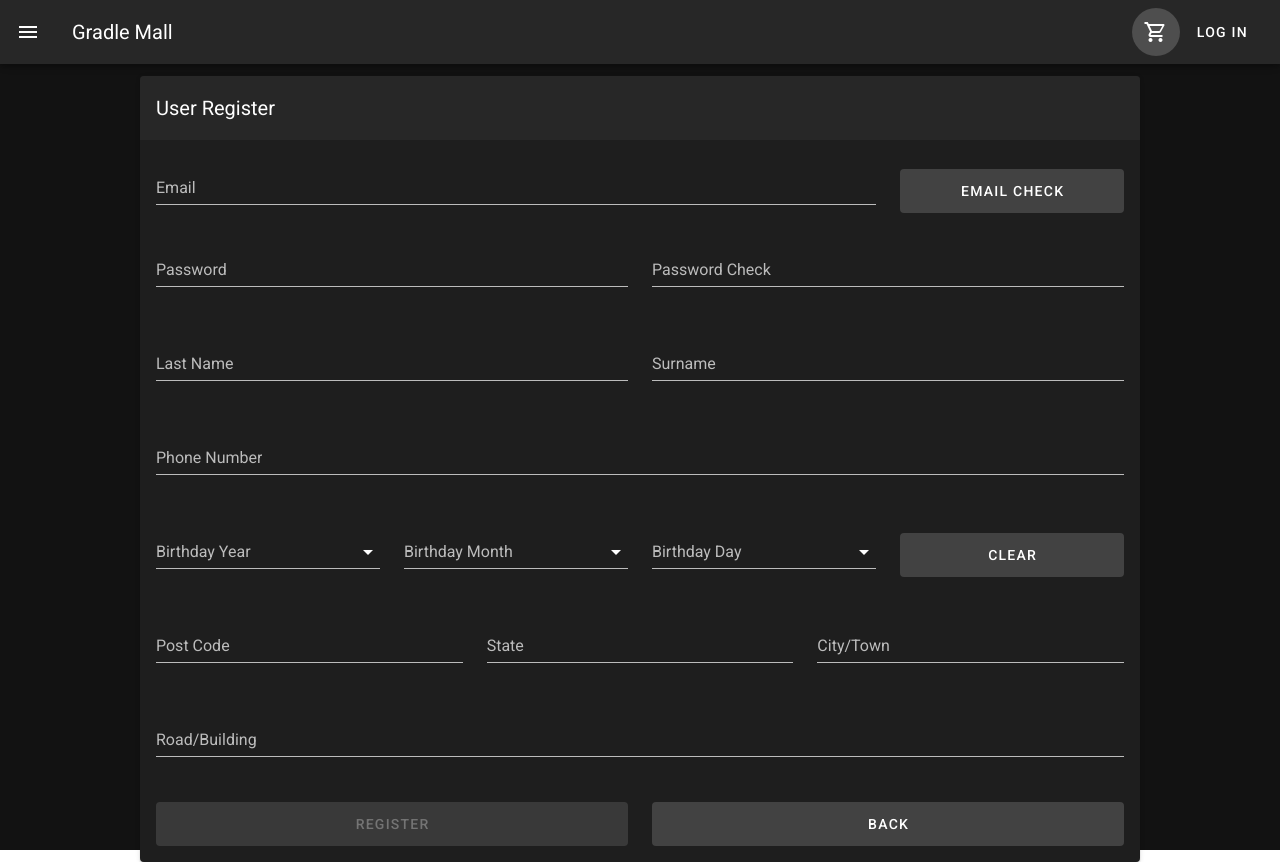
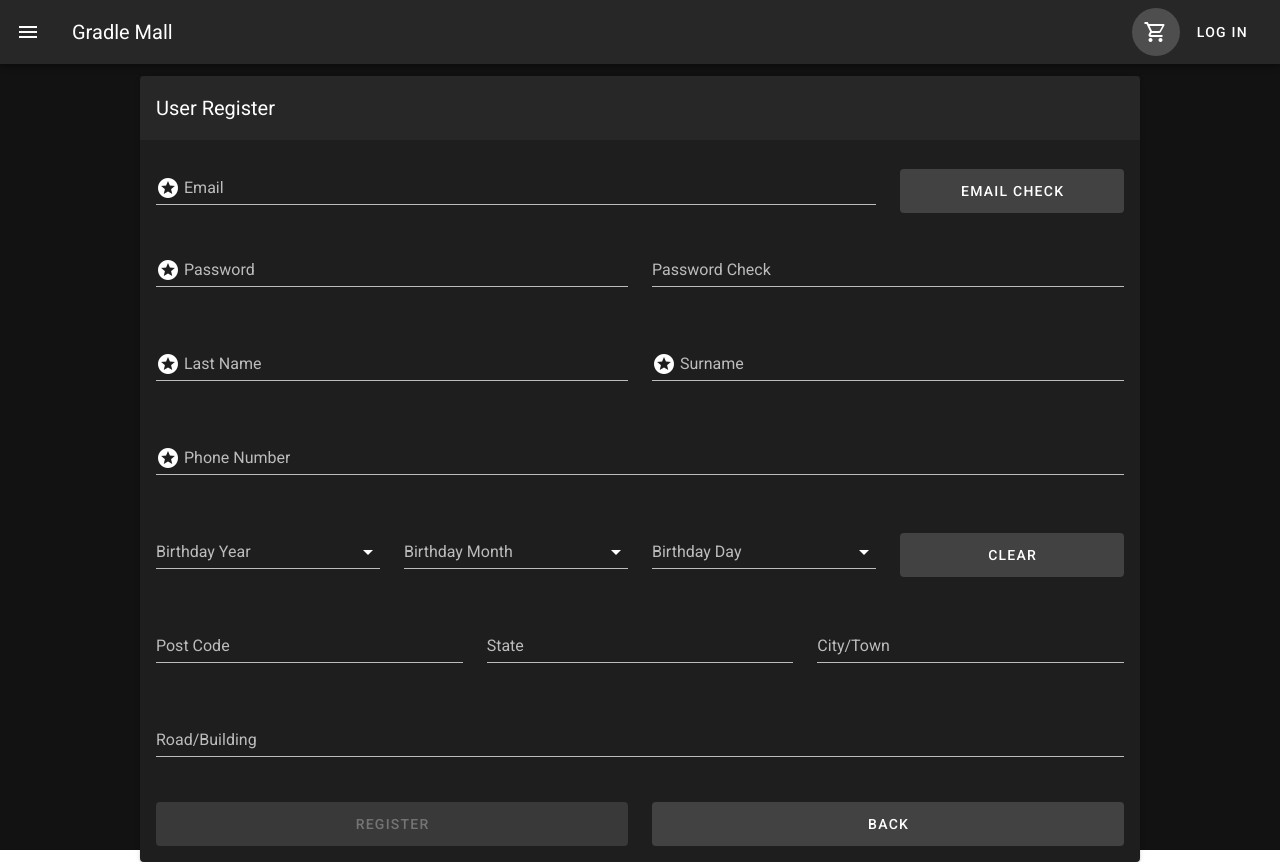
Before and after one commit to GeoJYSeo/gradleAdminFront, a Nuxt app: page /member/register in a window 1280 px wide. Built offline with nearby package versions, Linux system fonts and the light colour scheme.

Commit message:
required

```diff
--- a/components/molecules/text_field.vue
+++ b/components/molecules/text_field.vue
@@ -8,6 +8,7 @@
     :type="inputType"
     :clearable="!isDetail"
     :label="label"
+    :prepend-inner-icon="prependInnerIcon"
     @input="sendInput"
   ></v-text-field>
 </template>
@@ -15,6 +16,12 @@
 <script>
 export default {
   props: {
+    required: {
+      type: Boolean,
+      default: () => {
+        return false
+      },
+    },
     inputContent: {
       type: String,
       default: () => {
@@ -48,6 +55,11 @@ export default {
       },
     },
   },
+  computed: {
+    prependInnerIcon() {
+      return this.required ? 'mdi-star-circle' : null
+    },
+  },
   methods: {
     sendInput(input) {
       this.$emit('update:inputContent', input)
--- a/components/organisms/user_register/register_form.vue
+++ b/components/organisms/user_register/register_form.vue
@@ -4,6 +4,7 @@
       <v-row align="center">
         <v-col>
           <TextFieldForm
+            :required="!isDetail"
             :is-detail="isDetail || isMod"
             :input-content.sync="userInfo.user_email"
             :rules="isDetail ? [true] : emailRules"
@@ -19,6 +20,7 @@
       <v-row v-if="!isMod">
         <v-col>
           <TextFieldForm
+            :required="!isDetail"
             :is-detail="isDetail"
             :input-content.sync="userInfo.passwd"
             :rules="isDetail || modUserInfo ? [true] : passwordRules"
@@ -63,6 +65,7 @@
       <v-row>
         <v-col>
           <TextFieldForm
+            :required="!isDetail"
             :is-detail="isDetail"
             :input-content.sync="userInfo.user_name"
             :rules="isDetail ? [true] : lastNameRules"
@@ -71,6 +74,7 @@
         </v-col>
         <v-col>
           <TextFieldForm
+            :required="!isDetail"
             :is-detail="isDetail"
             :input-content.sync="userInfo.user_surname"
             :rules="isDetail ? [true] : surNameRules"
@@ -81,6 +85,7 @@
       <v-row>
         <v-col>
           <TextFieldForm
+            :required="!isDetail"
             :is-detail="isDetail"
             :input-content.sync="userInfo.phone_num"
             :rules="isDetail ? [true] : phoneNumberRules"
```
